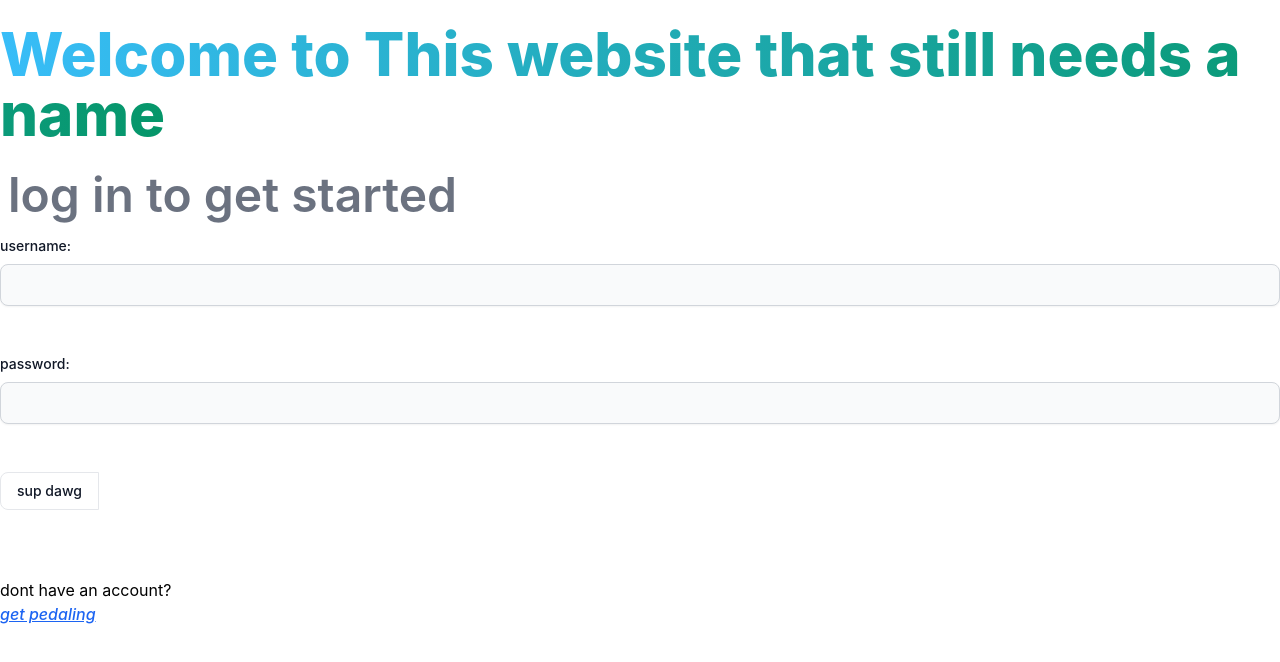
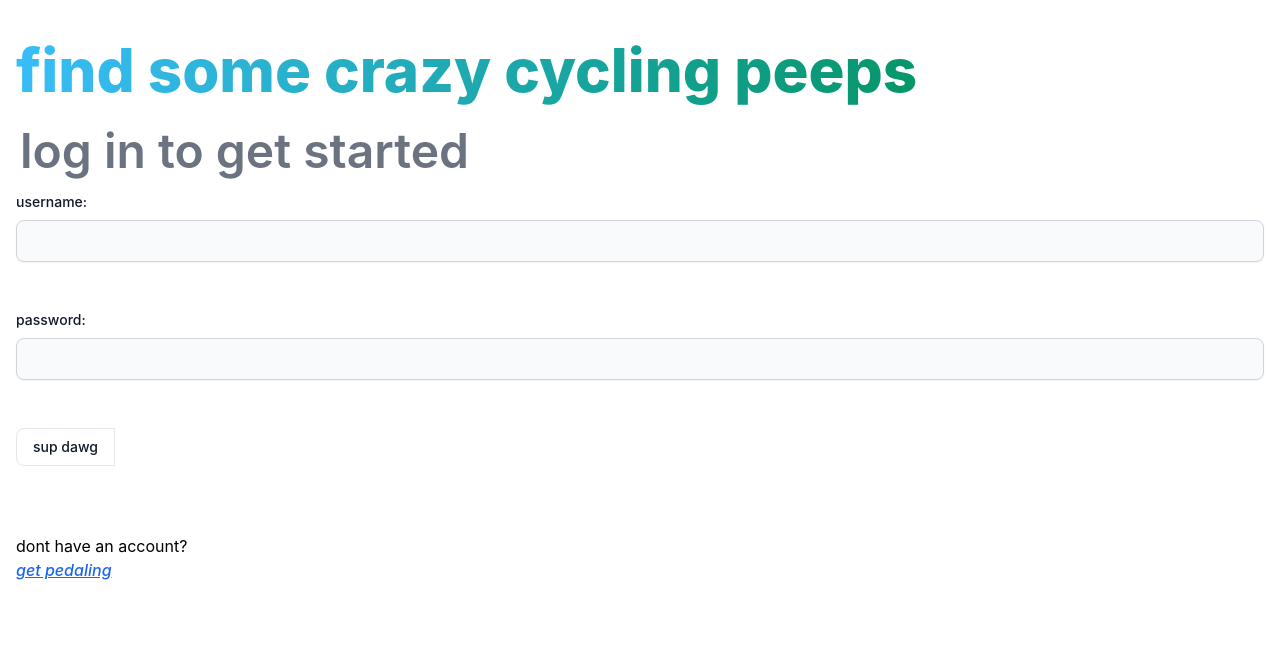
Before and after one commit to shleeblescow/cycling-craziness, a React (Create React App) app in the folder client/: page / in a window 1280 px wide. Shown: the top 662 px of the page. Built offline with nearby package versions, Linux system fonts and the light colour scheme; no server answers.

Commit message:
gonna take a quick nap

```diff
--- a/client/src/components/browse.js
+++ b/client/src/components/browse.js
@@ -19,7 +19,7 @@ export default function Browse({ allTrips, fetchTrips, fetchJoinsData, currentUs
 
         <div className='p-4'>
 
-            <br/><br/>
+            <br/>
 
             <h2 className="text-4xl font-bold dark:text-white">some sick trips</h2>
             <h3 className="text-3xl font-semibold text-gray-500 dark:text-white"><i>for your consideration</i></h3>
--- a/client/src/components/login.js
+++ b/client/src/components/login.js
@@ -54,11 +54,11 @@ function Login({onUpdateUser}) {
     const inputClass = 'shadow-sm bg-gray-50 border border-gray-300 text-gray-900 text-sm rounded-lg focus:ring-blue-500 focus:border-blue-500 block w-full p-2.5 dark:bg-gray-700 dark:border-gray-600 dark:placeholder-gray-400 dark:text-white dark:focus:ring-blue-500 dark:focus:border-blue-500 dark:shadow-sm-light'
     const headingClass = "mb-4 text-3xl font-extrabold text-gray-900 dark:text-white md:text-5xl lg:text-6xl"
     const gradiantClass = 'text-transparent bg-clip-text bg-gradient-to-r to-emerald-600 from-sky-400'
-    const smallerClass = "ml-2 font-semibold text-gray-500 dark:text-gray-400"
+    const smallerClass = "ml-1 font-semibold text-gray-500 dark:text-gray-400"
 
     return (
-        <>
-            <h1 className={headingClass}><span className={gradiantClass}> Welcome to This website that still needs a name</span></h1>
+        <div className='p-4'>
+            <h1 className={headingClass}><span className={gradiantClass}> find some crazy cycling peeps </span></h1>
             <h1 className={headingClass}><small className={smallerClass}>log in to get started</small></h1>
             <form onSubmit={onSubmit} className="mb-5">
             <label className={labelClass}>
@@ -89,7 +89,7 @@ function Login({onUpdateUser}) {
         <Link to={"/signup"} className={linkClass}>
             <i>get pedaling</i>
         </Link>
-        </>
+        </div>
     )
 }
 
```
